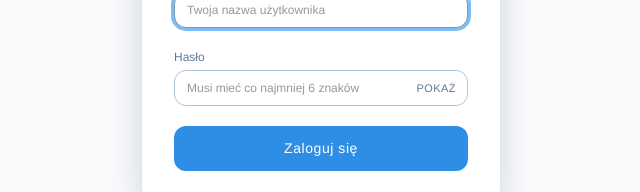
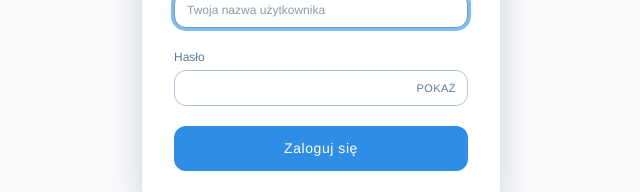
Before and after one commit to Oleq202/Structura, a React (Vite) app in the folder frontend/: page / in a window 1280 px wide. Shown: the part 357-549 px from the top of the page, without its empty margins (319-959 px from the left). Built offline with nearby package versions, Linux system fonts and the light colour scheme.

Commit message:
Added working login to the project

```diff
--- a/frontend/src/App.tsx
+++ b/frontend/src/App.tsx
@@ -1,42 +1,64 @@
 import { useState } from "react";
 import { BrowserRouter, Routes, Route, Navigate } from "react-router-dom";
+// @ts-expect-error - JSX import without type declaration
 import LoginPage from "./pages/LoginPage";
+// @ts-expect-error - JSX import without type declaration
 import ManagerPage from "./pages/ManagerPage";
+// @ts-expect-error - JSX import without type declaration
 import CalendarPage from "./pages/CalendarPage";
+// @ts-expect-error - JSX import without type declaration
 import LogsPage from "./pages/LogsPage";
+// @ts-expect-error - JSX import without type declaration
 import SettingsPage from "./pages/SettingsPage";
+// @ts-expect-error - JSX import without type declaration
 import Bottombar from "./components/Bottombar";
+// @ts-expect-error - JSX import without type declaration
 import AppHeader from "./components/AppHeader";
+// @ts-expect-error - JS import without type declaration
 import { defaultLanguage } from "./i18n";
+// @ts-expect-error - JS import without type declaration
+import * as api from "./services/api";
+
+interface User {
+	id: number;
+	login: string;
+	firstName: string;
+	lastName: string;
+	role: string;
+}
 
 export default function App() {
 	const [isLoggedIn, setIsLoggedIn] = useState(false);
 	const [language, setLanguage] = useState(defaultLanguage);
-    const [currentUser, setCurrentUser] = useState(null);
+	const [currentUser, setCurrentUser] = useState<User | null>(null);
 
-    const handleLoginSuccess = () => {
-        setCurrentUser({
-            id: 1,
-            login: "admin",
-            firstName: "Jan",
-            lastName: "Kowalski",
-            role: "admin",
-        });
+	const handleLoginSuccess = async (loginInput: string, passwordInput: string) => {
+		try {
+			const user = await api.login(loginInput, passwordInput);
+			localStorage.setItem("currentUser", JSON.stringify(user));
+			setCurrentUser(user);
 			setIsLoggedIn(true);
+		} catch (error) {
+			console.error("Login failed:", error);
+			alert("Login failed. Please check your credentials.");
+		}
 	};
-
-    if (!isLoggedIn) {
-        return <LoginPage onLoginSuccess={handleLoginSuccess} language={language} />;
-    }
 
 	return (
 		<BrowserRouter>
 			<div style={{ display: "flex", flexDirection: "column", height: "100vh" }}>
+				{!isLoggedIn ? (
+					<LoginPage onLoginSuccess={handleLoginSuccess} language={language} />
+				) : (
+					<>
 						<AppHeader />
 						<div style={{ flex: 1, minHeight: 0, overflowY: "auto" }}>
 							<Routes>
 								<Route path="/" element={<ManagerPage language={language} />} />
-                        <Route path="/calendar" element={<CalendarPage language={language} />} />
+								<Route
+									path="/calendar"
+									element={<CalendarPage language={language} />}
+								/>
 								<Route path="/logs" element={<LogsPage language={language} />} />
 								<Route
 									path="/settings"
@@ -52,6 +74,8 @@ export default function App() {
 							</Routes>
 						</div>
 						<Bottombar language={language} />
+					</>
+				)}
 			</div>
 		</BrowserRouter>
 	);
--- a/frontend/src/pages/LoginPage.jsx
+++ b/frontend/src/pages/LoginPage.jsx
@@ -1,13 +1,5 @@
 import { useState, useRef, useEffect } from "react";
-import {
-    colors,
-    font,
-    spacing,
-    radius,
-    shadow,
-    components,
-    status,
-} from "../theme";
+import { colors, font, spacing, radius, shadow, components, status } from "../theme";
 import { translations } from "../i18n";
 
 export default function LoginPage({ onLoginSuccess, language = "pl" }) {
@@ -40,7 +32,7 @@ export default function LoginPage({ onLoginSuccess, language = "pl" }) {
 		if (!password) {
 			setPasswordError(t.passwordRequired);
 			valid = false;
-        } else if (password.length < 6) {
+		} else if (password.length < 5) {
 			setPasswordError(t.passwordMinLength);
 			valid = false;
 		} else {
@@ -56,7 +48,7 @@ export default function LoginPage({ onLoginSuccess, language = "pl" }) {
 
 		setLoading(true);
 		try {
-            onLoginSuccess();
+			onLoginSuccess(login, password);
 		} catch (err) {
 			setError(t.wrongEmailOrPassword);
 		} finally {
@@ -174,10 +166,7 @@ export default function LoginPage({ onLoginSuccess, language = "pl" }) {
 						>
 							<input
 								style={{
-                                    ...inputStyle(
-                                        !!passwordError,
-                                        passwordFocused,
-                                    ),
+									...inputStyle(!!passwordError, passwordFocused),
 									paddingRight: spacing[10],
 								}}
 								type={showPassword ? "text" : "password"}
@@ -188,16 +177,12 @@ export default function LoginPage({ onLoginSuccess, language = "pl" }) {
 								}}
 								onFocus={() => setPasswordFocused(true)}
 								onBlur={() => setPasswordFocused(false)}
-                                placeholder={t.atLeast6Chars}
+								placeholder={t.atLeast5Chars}
 							/>
 							<button
 								type="button"
 								onClick={togglePassword}
-                                aria-label={
-                                    showPassword
-                                        ? t.hidePassword
-                                        : t.showPassword
-                                }
+								aria-label={showPassword ? t.hidePassword : t.showPassword}
 								style={{
 									position: "absolute",
 									right: spacing[3],
@@ -213,21 +198,15 @@ export default function LoginPage({ onLoginSuccess, language = "pl" }) {
 									textTransform: "uppercase",
 									transition: "color 0.15s",
 								}}
-                                onMouseEnter={(e) =>
-                                    (e.currentTarget.style.color =
-                                        colors.primary)
-                                }
+								onMouseEnter={(e) => (e.currentTarget.style.color = colors.primary)}
 								onMouseLeave={(e) =>
-                                    (e.currentTarget.style.color =
-                                        colors.textSecondary)
+									(e.currentTarget.style.color = colors.textSecondary)
 								}
 							>
 								{showPassword ? t.hide : t.show}
 							</button>
 						</div>
-                        {passwordError && (
-                            <p style={errorStyle}>{passwordError}</p>
-                        )}
+						{passwordError && <p style={errorStyle}>{passwordError}</p>}
 					</div>
 
 					{error && (
@@ -259,21 +238,17 @@ export default function LoginPage({ onLoginSuccess, language = "pl" }) {
 							letterSpacing: font.letterSpacing.wide,
 							cursor: loading ? "not-allowed" : "pointer",
 							opacity: loading ? 0.55 : 1,
-                            transition:
-                                "background 0.15s, opacity 0.15s, transform 0.1s",
+							transition: "background 0.15s, opacity 0.15s, transform 0.1s",
 							boxSizing: "border-box",
 						}}
 						onMouseEnter={(e) => {
-                            if (!loading)
-                                e.currentTarget.style.background =
-                                    colors.primaryHover;
+							if (!loading) e.currentTarget.style.background = colors.primaryHover;
 						}}
 						onMouseLeave={(e) => {
 							e.currentTarget.style.background = colors.primary;
 						}}
 						onMouseDown={(e) => {
-                            if (!loading)
-                                e.currentTarget.style.transform = "scale(0.97)";
+							if (!loading) e.currentTarget.style.transform = "scale(0.97)";
 						}}
 						onMouseUp={(e) => {
 							e.currentTarget.style.transform = "scale(1)";
```
Lines whose indentation alone changed are shown as unchanged.
